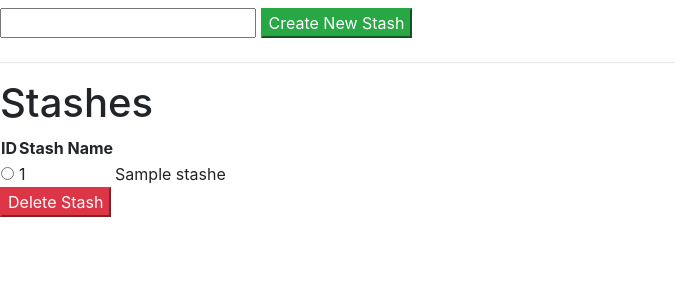
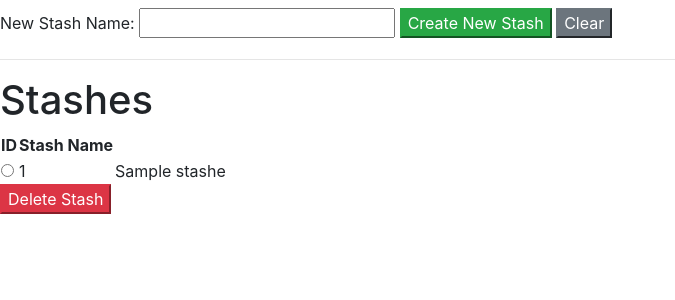
Before and after one commit to gfike19/pc-build-sim-part-ranker, a Flask app: template app/templates/index.html in a window 1280 px wide. Shown: the part 48-348 px from the top of the page, without its empty margins (0-675 px from the left). Run offline with Flask 3, Linux system fonts and the light colour scheme; the template is opened without the code that fills it: values that come from a table or form of the project are taken from there, others are empty; tables that the repository leaves empty hold one stand-in row (values such as "Sample post").

Commit message:
FT004: fixed label not displaying, added clear button for fields on index page

```diff
--- a/app/routes/main.py
+++ b/app/routes/main.py
@@ -16,4 +16,4 @@ def index():
         return redirect(url_for("main.index"))
     if request.method == "GET":
         stashes = stash_service.get_all_Stashes()
-        return render_template("index.html", stashes=stashes, stash=stash)
+        return render_template("index.html", stashes=stashes)
--- a/app/templates/index.html
+++ b/app/templates/index.html
@@ -1,10 +1,11 @@
 {% extends "base.html" %}
 
 {% block content %}
-
 <form method="POST">
-    <label for="stashName"><input type="text" name="stashName" id="stashName"></label>
+    <label for="stashName">New Stash Name: </label>
+    <input type="text" name="stashName" id="stashName">
     <button type="submit" class="btn-success" name="action" value="create-stash">Create New Stash</button>
+    <button type="reset" class="btn-secondary">Clear</button>
 <hr/>
 <h1>Stashes</h1>
 <table>
@@ -24,7 +25,7 @@
         </tr>
         {% else %}
         <tr>
-            <td colspan="3">No stash found.</td>
+            <td colspan="3">No stashes found.</td>
         </tr>
         {% endfor %}
     </tbody>
```
Also changed, not shown: CHANGELOG.md.
